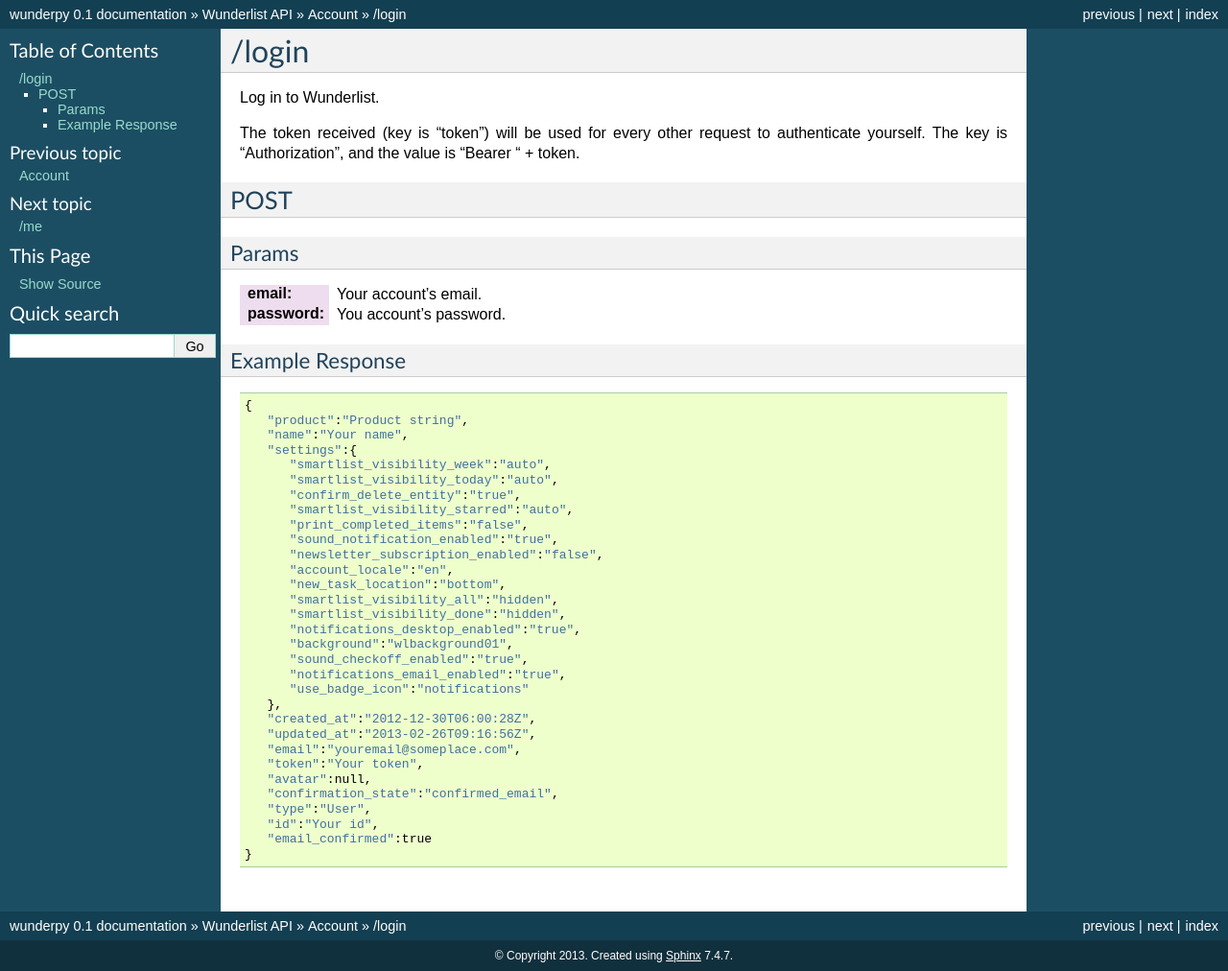
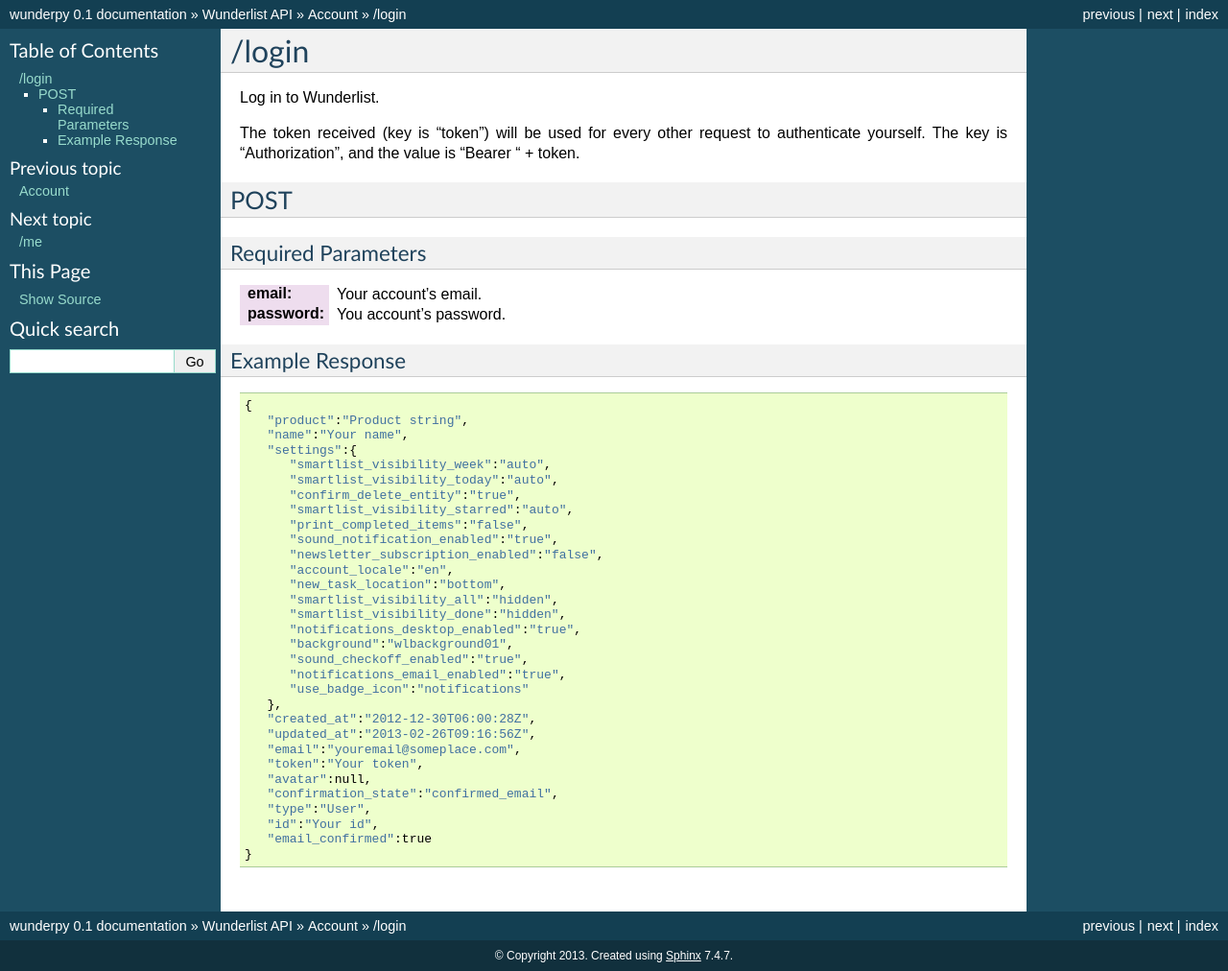
Before and after one commit to movermeyer/wunderpy, a Sphinx documentation site: the page built from docs/source/wunderlist_api/account/login.rst, in a window 1280 px wide. Shown: the whole page at 96% size. Built offline with Sphinx 7.4.7, drawn with Linux system fonts in a browser that asks for light colours.

Commit message:
A little verbosity never hurt anybody.

```diff
--- a/docs/source/wunderlist_api/account/login.rst
+++ b/docs/source/wunderlist_api/account/login.rst
@@ -8,8 +8,8 @@
 
 POST
 ----
-Params
-""""""
+Required Parameters
+"""""""""""""""""""
 :email: Your account's email.
 :password: You account's password.
 
```
